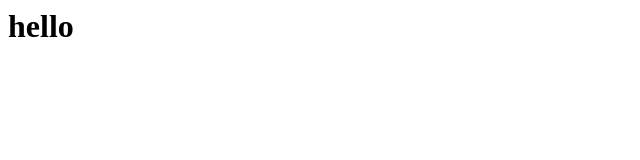
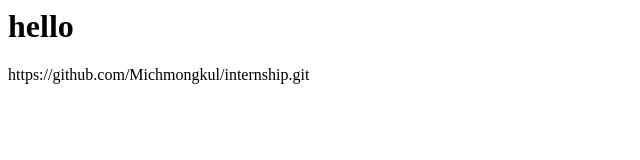
Before and after one commit to leakena/internship, a plain HTML site: page index.html in a window 1280 px wide. Shown: the whole page, without its empty margins (0-640 px from the left). Drawn offline with Linux system fonts and the light colour scheme.

Commit message:
add 1 line

```diff
--- a/index.html
+++ b/index.html
@@ -4,5 +4,6 @@
     </head>
     <body>
         <h1>hello</h1>
+        <p>https://github.com/Michmongkul/internship.git</p>
     </body>
 </htm>
```
